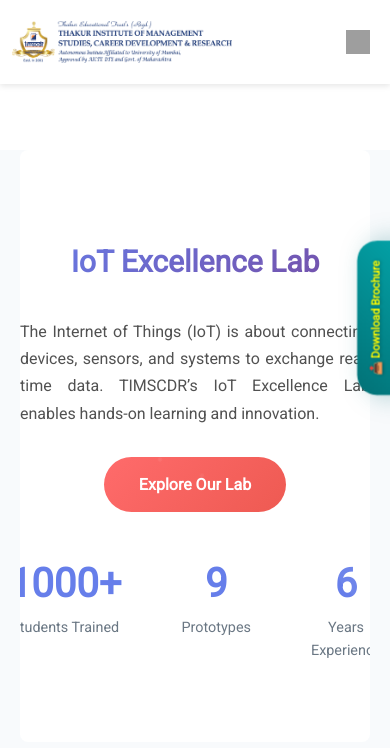
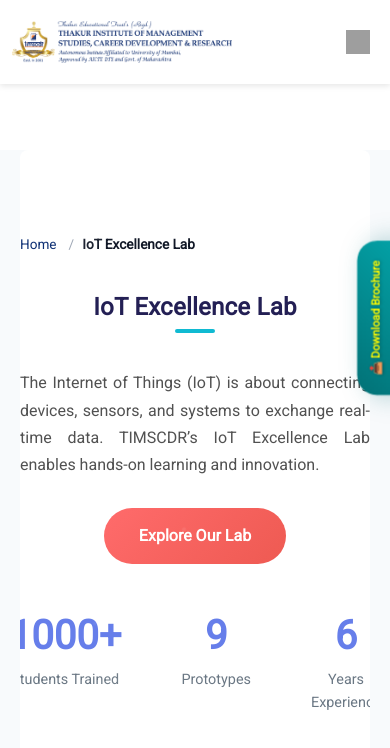
Before and after one commit to tgbsWebsite/TIMSCDR, a React (Create React App) app: page /research/iot-excellence in a window 390 px wide. Shown: the top 748 px of the page. Built offline with nearby package versions, Linux system fonts and the light colour scheme; grey boxes are pictures that could not be loaded.

Commit message:
Responsive of landing page

```diff
--- a/src/RD/IoTLabExcellence.jsx
+++ b/src/RD/IoTLabExcellence.jsx
@@ -4,6 +4,7 @@ import Footer from "../components/Footer";
 import BrochureForm from "../components/EnquiryForm";
 import CTAButtons from "../components/sticky-button";
 import Navbar from "../components/navbar";
+import PageHeader from "../about/PageHeader";
 
 const IoTLabExcellence = () => {
   const [showForm, setShowForm] = useState(false);
@@ -63,7 +64,14 @@ const IoTLabExcellence = () => {
         {/* HERO */}
         <section className="IoTLabExcellence-hero fade-in" id="home">
           <div className="IoTLabExcellence-hero-content">
-            <h2>IoT Excellence Lab</h2>
+             <PageHeader
+                    title="IoT Excellence Lab"
+                    crumbs={[
+                      { label: 'Home', href: '/' },
+                      { label: 'IoT Excellence Lab' }, // current page (no href)
+                    ]}
+                  />
+
             <p>
               The Internet of Things (IoT) is about connecting devices, sensors,
               and systems to exchange real-time data. TIMSCDR’s IoT Excellence
```
